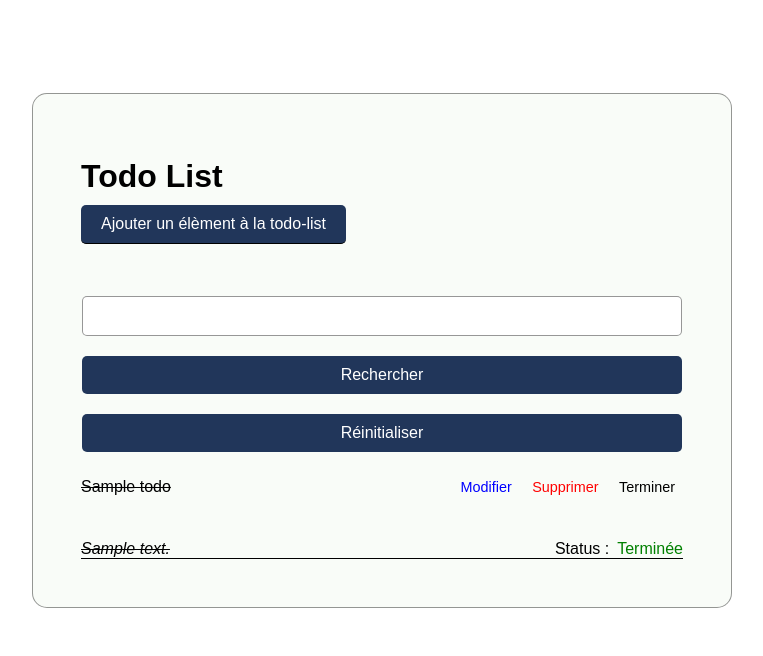
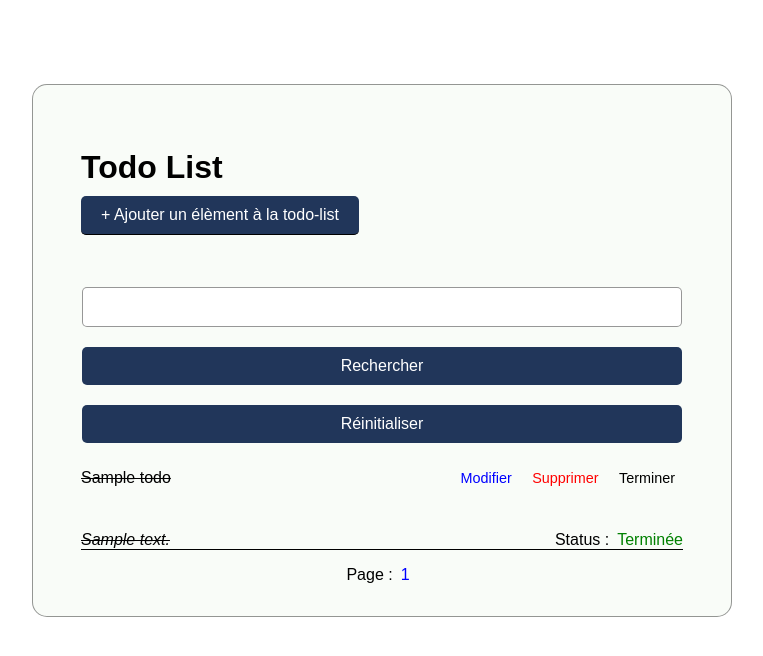
Before and after one commit to alexis-duru/Todo, a PHP site: page /index.php in a window 1280 px wide. Shown: the part 50-706 px from the top of the page, without its empty margins (258-1021 px from the left). Run offline with PHP 8.4, Linux system fonts and the light colour scheme; tables that the repository leaves empty or names only in its code hold one stand-in row (values such as "Sample post").

Commit message:
modification avec pagination

```diff
--- a/index.php
+++ b/index.php
@@ -80,7 +80,7 @@ $pages = ceil($nbTodos / $limit)
     <section>
         <div class="title">
             <h1>Todo List</h1>
-            <a class="submit-button" href="create.php">Ajouter un élèment à la todo-list</a>
+            <a class="submit-button" href="create.php">+ Ajouter un élèment à la todo-list</a>
         </div>
 
         <?php include('./layout/filter.php') ?>
@@ -121,6 +121,8 @@ $pages = ceil($nbTodos / $limit)
                 </table>
             </div>
         <?php endforeach; ?>
+
+        <?php include './layout/pagination.php' ?>
     </section>
 </body>
 </html>
--- a/layout/pagination.php
+++ b/layout/pagination.php
@@ -0,0 +1,55 @@
+<?php
+
+require_once './database/database.php';
+
+$query = $database->prepare('SELECT * FROM todo LIMIT 3');
+
+$query->execute();
+
+$todos = $query->fetchAll(PDO::FETCH_ASSOC);
+
+$page = 1;
+
+if (isset($_GET['page']) && !empty($_GET['page'])) {
+    $page = (int) strip_tags($_GET['page']);
+}
+
+$limit = 3;
+
+$offset = ($page - 1) * $limit;
+
+$query = $database->prepare('SELECT * FROM todo LIMIT :limit OFFSET :offset');
+
+$query->bindValue(':limit', $limit, PDO::PARAM_INT);
+
+$query->bindValue(':offset', $offset, PDO::PARAM_INT);
+
+$query->execute();
+
+$todos = $query->fetchAll(PDO::FETCH_ASSOC);
+
+$query = $database->query('SELECT COUNT(*) FROM todo');
+
+$nbTodos = (int) $query->fetchColumn();
+
+$pages = ceil($nbTodos / $limit)
+
+?>
+
+<!DOCTYPE html>
+<html lang="en">
+<head>
+    <meta charset="UTF-8">
+    <meta http-equiv="X-UA-Compatible" content="IE=edge">
+    <meta name="viewport" content="width=device-width, initial-scale=1.0">
+    <title>Pagination</title>
+</head>
+<body>
+    <div class="pagination">
+        <p>Page :</p>
+        <?php for ($page = 1; $page <= $pages; $page++) : ?>
+            <a href="index.php?page=<?= $page ?>"><?= $page ?></a>
+        <?php endfor; ?>
+    </div>
+</body>
+</html>
```
